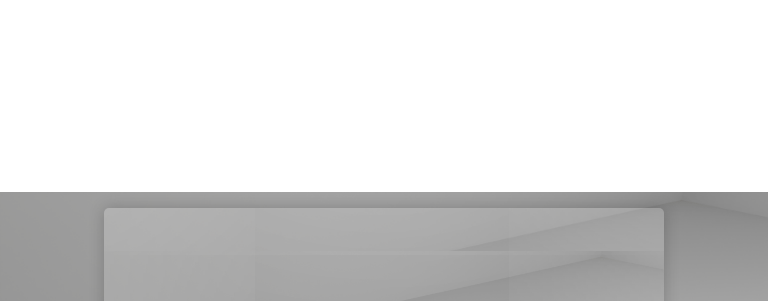
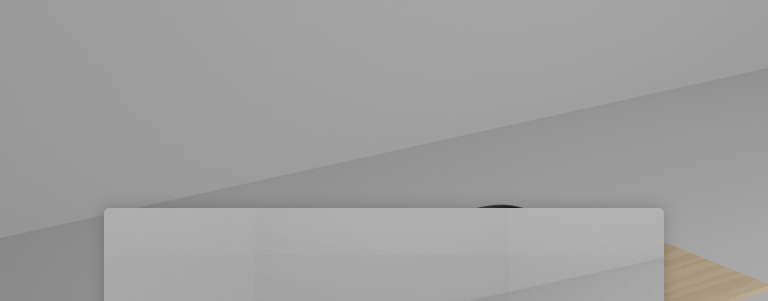
Before and after one commit to michel9092/michel9092.github.io, a plain HTML site: page index.html in a window 768 px wide. Shown: the top 301 px of the page. Drawn offline with Linux system fonts and the light colour scheme.

Commit message:
Another attempt at fixing scale

```diff
--- a/style.css
+++ b/style.css
@@ -8,12 +8,17 @@ body {
   height: 100vh;
 }
 
-/* Adjusting for smaller screens */
-@media screen and (max-width: 768px) {
+/* Smaller screens, typically phones */
+@media (max-width: 600px) {
   body {
-    background-size: contain;
-    background-repeat: no-repeat;
-    background-position: center center;
+    background-size: contain; /* Change background size for smaller screens */
+  }
+}
+
+/* Medium screens, typically tablets */
+@media (min-width: 601px) and (max-width: 1024px) {
+  body {
+    background-size: 150%; /* Adjust size as needed */
   }
 }
 
```
